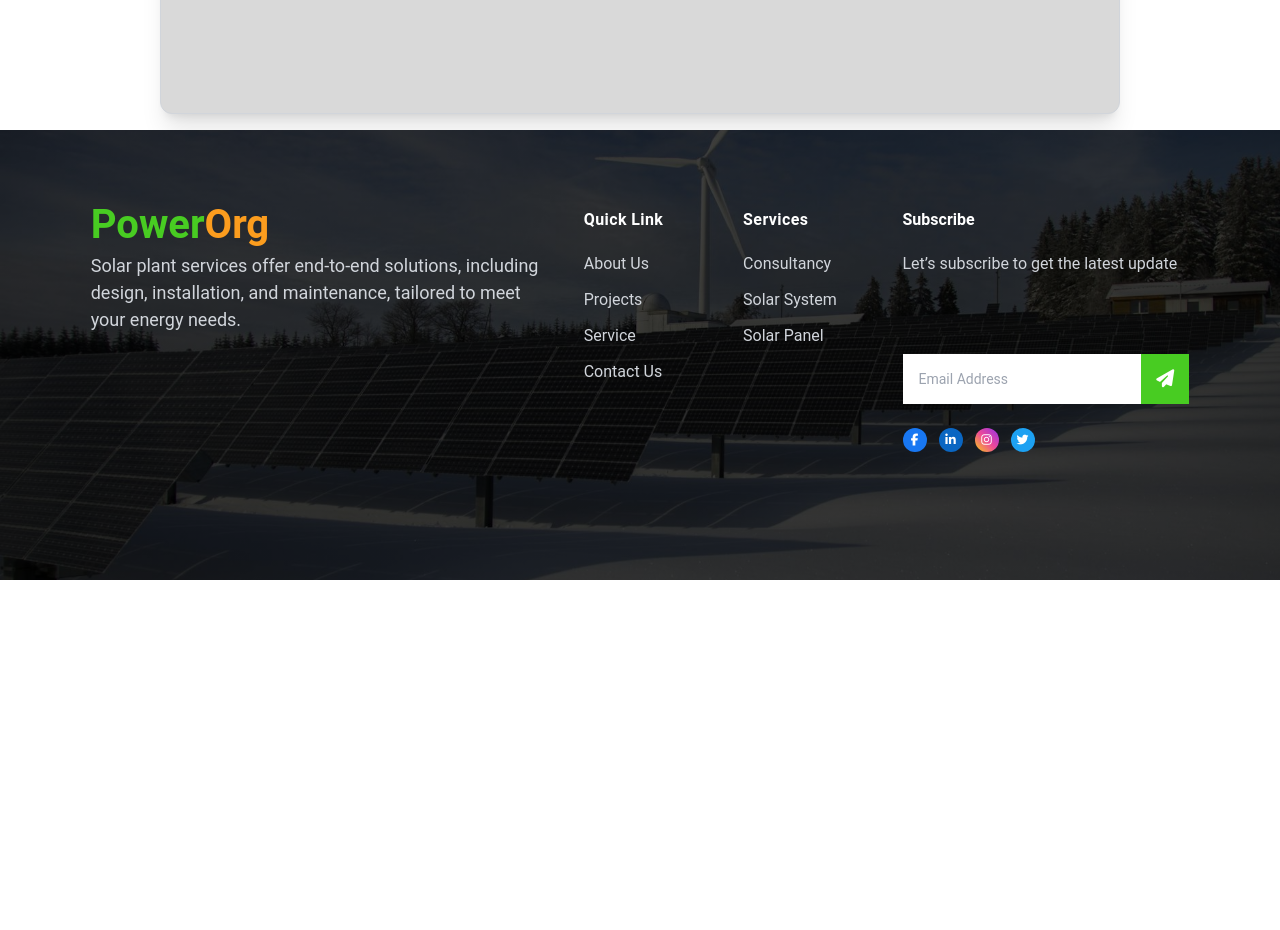
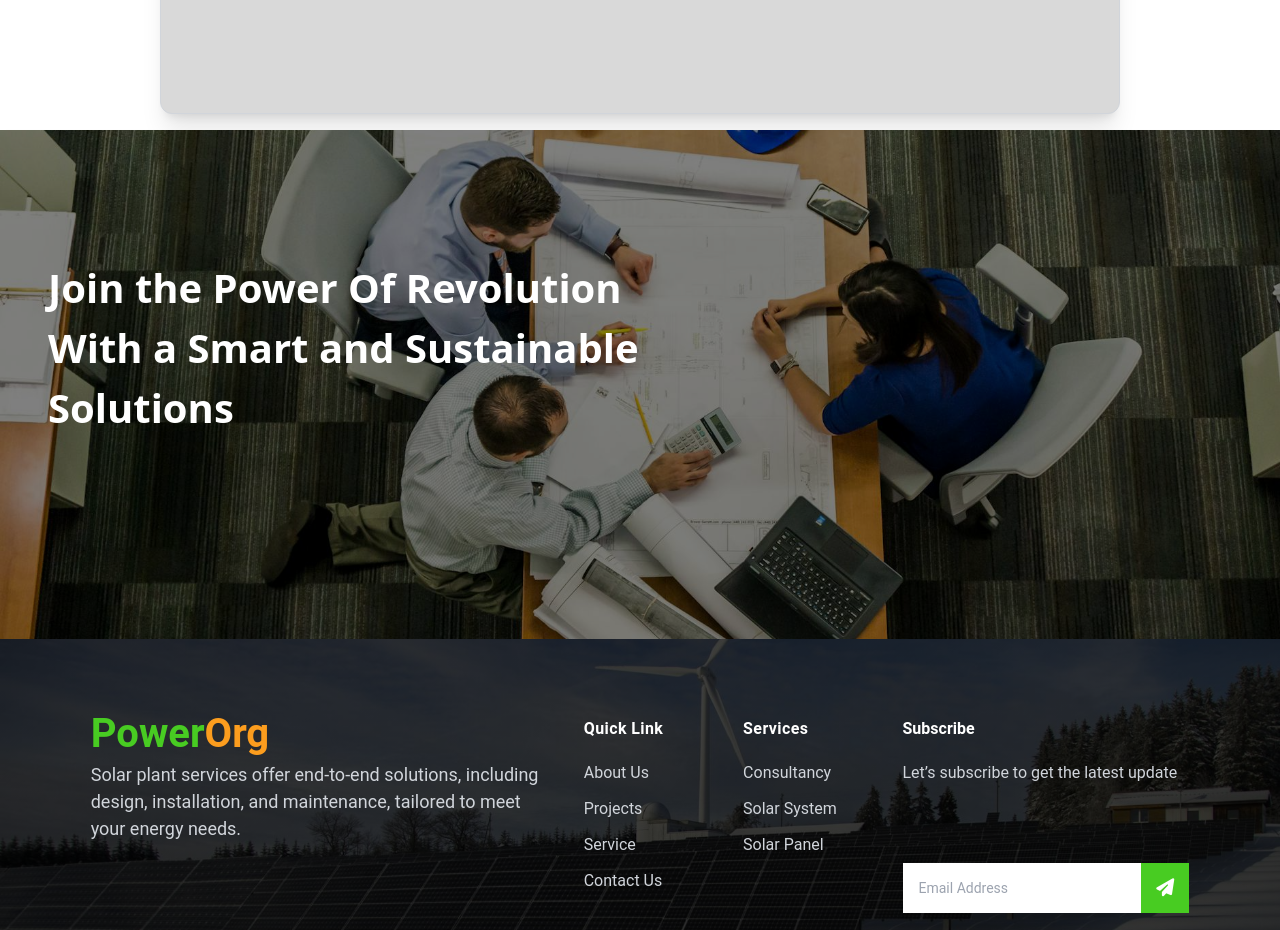
Before and after one commit to EstherBabaoye/PowerOrg, a React (Vite) app: page /sign-in in a window 1280 px wide. Shown: the part 980-1910 px from the top of the page. Before the commit the page ends 1560 px from the top, so only its background shows below. Built offline with nearby package versions, Linux system fonts and the light colour scheme.

Commit message:
Added background image to Sign In and Forgot Password pages

```diff
--- a/src/Pages/ForgotPassword.jsx
+++ b/src/Pages/ForgotPassword.jsx
@@ -1,5 +1,6 @@
 import React, { useEffect } from 'react';
 import { Link } from 'react-router-dom';
+import forgot from "../assets/forgot.jpg";
 
 export default function ForgotPassword() {
   useEffect(() => {
@@ -57,6 +58,21 @@ export default function ForgotPassword() {
           </div>
         </div>
       </div>
+      <div
+  className="relative w-full h-[509px] mx-auto bg-cover bg-center shadow-md"
+  style={{ backgroundImage: `url(${forgot})` }}
+>
+  <div className="absolute inset-0 bg-black bg-opacity-50 z-10"></div>
+
+  <p className="pt-32 px-6 sm:px-12 absolute z-20 text-white text-[40px] font-bold">
+    Join the Power Of Revolution
+    <br />
+    With a Smart and Sustainable
+    <br />
+    Solutions
+  </p>
+</div>
+
     </div>
   );
 }
--- a/src/Pages/SignIn.jsx
+++ b/src/Pages/SignIn.jsx
@@ -1,9 +1,10 @@
-import React from 'react';
-import { useEffect } from 'react';
+import React from "react";
+import { useEffect } from "react";
+import signin from "../assets/forgot.jpg";
 
 export default function SignIn() {
   useEffect(() => {
-    document.title = 'Sign In – PowerOrg';
+    document.title = "Sign In – PowerOrg";
   }, []);
 
   return (
@@ -12,16 +13,15 @@ export default function SignIn() {
         <div className="m-auto w-full">
           <div className="rounded-xl bg-[#d9d9d9] border border-gray-300 shadow-xl mt-10 mb-4 p-6 sm:p-10 pb-12">
             <div className="space-y-24">
-
               <h2 className="text-2xl text-center text-black font-bold">
                 Welcome Back
               </h2>
 
-
               <form className="space-y-6 mx-auto max-w-sm w-full">
-
                 <div>
-                  <label className="block mb-2 text-sm text-black">Email Address</label>
+                  <label className="block mb-2 text-sm text-black">
+                    Email Address
+                  </label>
                   <input
                     type="email"
                     className="w-full px-4 py-3 rounded-lg border border-black focus:outline-none focus:ring-2 focus:ring-blue-300"
@@ -30,9 +30,10 @@ export default function SignIn() {
                   />
                 </div>
 
-
                 <div>
-                  <label className="block mb-2 text-sm text-black">Password</label>
+                  <label className="block mb-2 text-sm text-black">
+                    Password
+                  </label>
                   <input
                     type="password"
                     className="w-full px-4 py-3 rounded-lg border border-black focus:outline-none focus:ring-2 focus:ring-blue-300"
@@ -41,9 +42,7 @@ export default function SignIn() {
                   />
                 </div>
 
-
                 <div className="flex items-center justify-between">
-
                   <label className="flex items-center cursor-pointer gap-2">
                     <div className="relative">
                       <input
@@ -59,12 +58,15 @@ export default function SignIn() {
                         strokeWidth="3"
                         viewBox="0 0 24 24"
                       >
-                        <path strokeLinecap="round" strokeLinejoin="round" d="M5 13l4 4L19 7" />
+                        <path
+                          strokeLinecap="round"
+                          strokeLinejoin="round"
+                          d="M5 13l4 4L19 7"
+                        />
                       </svg>
                     </div>
                     <span className="text-sm text-black">Remember me</span>
                   </label>
-
 
                   <div>
                     <a
@@ -76,7 +78,6 @@ export default function SignIn() {
                   </div>
                 </div>
 
-
                 <div>
                   <button
                     type="submit"
@@ -87,16 +88,13 @@ export default function SignIn() {
                 </div>
               </form>
 
-
               <div className="relative flex py-5 items-center justify-center">
                 <div className="w-40 border-t border-black"></div>
                 <span className="flex-shrink mx-4 text-black">or</span>
                 <div className="w-40 border-t border-black"></div>
               </div>
 
-
               <div className="mx-auto max-w-sm w-full grid space-y-4 pb-20">
-
                 <button className="group w-full h-12 px-4 border border-black rounded-lg transition duration-300 hover:border-amber-600 focus:bg-blue-50 active:bg-blue-100 flex items-center justify-center gap-3">
                   <img
                     src="https://cdn.jsdelivr.net/gh/devicons/devicon/icons/google/google-original.svg"
@@ -107,7 +105,6 @@ export default function SignIn() {
                     Continue with Google
                   </span>
                 </button>
-
 
                 <button className="group w-full h-12 px-4 border border-black rounded-lg transition duration-300 hover:border-amber-600 focus:bg-blue-50 active:bg-blue-100 flex items-center justify-center gap-3">
                   <img
@@ -120,11 +117,25 @@ export default function SignIn() {
                   </span>
                 </button>
               </div>
-
             </div>
           </div>
         </div>
       </div>
+
+      <div
+        className="relative w-full h-[509px] mx-auto bg-cover bg-center shadow-md"
+        style={{ backgroundImage: `url(${signin})` }}
+      >
+        <div className="absolute inset-0 bg-black bg-opacity-50 z-10"></div>
+
+        <p className="pt-32 px-6 sm:px-12 absolute z-20 text-white text-[40px] font-bold">
+          Join the Power Of Revolution
+          <br />
+          With a Smart and Sustainable
+          <br />
+          Solutions
+        </p>
+      </div>
     </div>
   );
 }
```
Also changed, not shown: src/assets/forgot.jpg (added).
